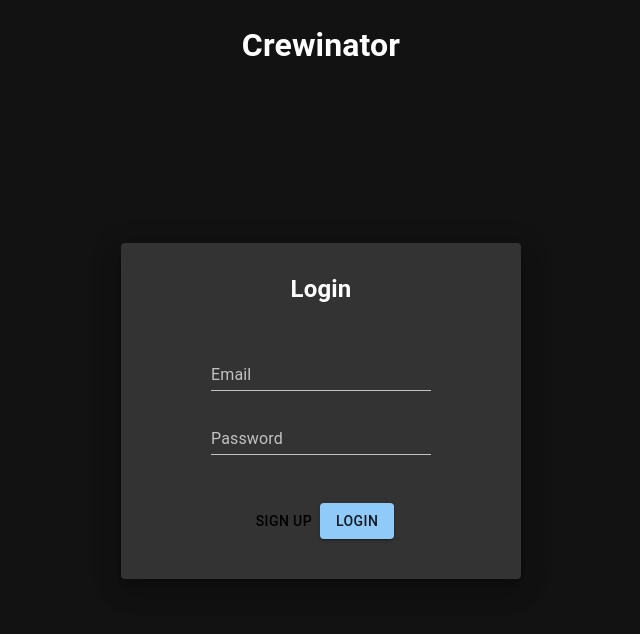
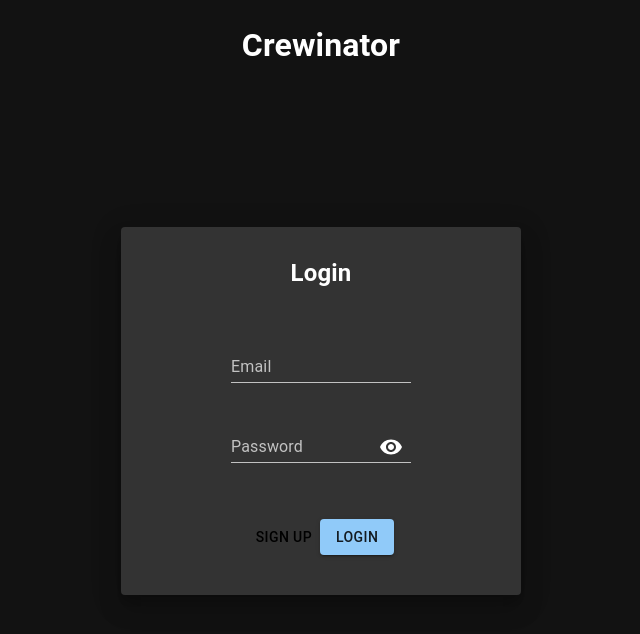
Before and after one commit to NathanAuckett/crewinator, a React (Create React App) app: page / in a window 1280 px wide. Shown: the top 634 px of the page, without its empty margins (319-959 px from the left). Built offline with nearby package versions, Linux system fonts and the light colour scheme.

Commit message:
Added friend selection list to add event page to send event invites

```diff
--- a/src/components/FriendListItem.js
+++ b/src/components/FriendListItem.js
@@ -5,10 +5,8 @@ import Grid from "@mui/material/Unstable_Grid2/Grid2";
 import Checkbox from '@mui/material/Checkbox';
 
 export function FriendListItem(props){
-    const key = props.key;
     const friend = props.friend;
-    const selectionListPusher = props.selectionListPusher;
-    const showSelector = true;//props.showSelector;
+    const selectionMap = props.selectionMap;
 
     return (
         <Grid xs={12}>
@@ -24,17 +22,16 @@ export function FriendListItem(props){
                             <h3>{friend.username}</h3>
                         </Grid>
                     </Grid>
-                    {showSelector ?
+                    {selectionMap ?
                         <Grid display="flex" justifyContent='right' xs={true}>
                             <Grid container direction='column' justifyContent='center'>
                                 <Checkbox onClick={(e) => {
                                     if (e.target.checked){
-                                        selectionListPusher.set(key, friend)
+                                        selectionMap.set(friend.user_id, friend);
                                     }
                                     else{
-                                        selectionListPusher.delete(key);
+                                        selectionMap.delete(friend.user_id);
                                     }
-                                    console.log(selectionListPusher);
                                 }}/>
                             </Grid>
                         </Grid>
--- a/src/components/LoginSignupField.js
+++ b/src/components/LoginSignupField.js
@@ -6,6 +6,14 @@ import Grid from '@mui/material/Unstable_Grid2';
 import Paper from '@mui/material/Paper';
 import TextField from '@mui/material/TextField';
 import Button from '@mui/material/Button';
+import IconButton from '@mui/material/IconButton';
+import FormControl from '@mui/material/FormControl';
+import InputAdornment from '@mui/material/InputAdornment';
+import InputLabel from '@mui/material/InputLabel';
+import Input from '@mui/material/Input';
+
+import Visibility from '@mui/icons-material/Visibility';
+import VisibilityOff from '@mui/icons-material/VisibilityOff';
 
 import { useState } from 'react';
 
@@ -18,7 +26,11 @@ export function LoginSignupField(props) {
     const [username, setUsername] = useState("");
     const [password, setPassword] = useState("");
     const [confirmPassword, setConfirmPassword] = useState("");
+    const [showPassword, setShowPassword] = useState(false);
 
+    function handleClickShowPassword(){
+        setShowPassword((showPassword) => !showPassword);
+    }
 
     function toggleSigningUp(){
         setSigningUp(!signingUp);
@@ -88,7 +100,7 @@ export function LoginSignupField(props) {
                         }
                     </Grid>
                     <Grid>
-                        <TextField variant="standard" label="Email" onChange={(e) => {setEmail(e.target.value)}}/>
+                        <TextField variant="standard" sx={{ m: 1, width: '20ch' }} label="Email" onChange={(e) => {setEmail(e.target.value)}}/>
                     </Grid>
                     {signingUp ?
                         <Grid>
@@ -97,7 +109,25 @@ export function LoginSignupField(props) {
                         : null
                     }
                     <Grid>
-                        <TextField variant="standard" label="Password" onChange={(e) => {setPassword(e.target.value)}}/>
+                        <FormControl sx={{ m: 1, width: '20ch' }} variant="standard">
+                            <InputLabel htmlFor="standard-adornment-password">Password</InputLabel>
+                            <Input
+                                id="standard-adornment-password"
+                                type={showPassword ? 'text' : 'password'}
+                                onChange={(e) => {setPassword(e.target.value)}}
+                                endAdornment={
+                                <InputAdornment position="end">
+                                    <IconButton
+                                        aria-label="toggle password visibility"
+                                        onClick={handleClickShowPassword}
+                                        // onMouseDown={handleMouseDownPassword}
+                                        >
+                                        {showPassword ? <VisibilityOff /> : <Visibility />}
+                                    </IconButton>
+                                </InputAdornment>
+                                }
+                            />
+                        </FormControl>
                     </Grid>
                     {signingUp ?
                         <Grid>
--- a/src/pages/FriendList.js
+++ b/src/pages/FriendList.js
@@ -8,7 +8,7 @@ import { FriendListItem } from '../components/FriendListItem'
 export function FriendList(props){
     const {loginInfo} = useContext(LoginContext);
     const [friends, setFriends] = useState([]);
-    const selectionListPusher = props.selectionListPusher || null; //use to add select friends to array that parent element can
+    const selectionMap = props.selectionMap || null; //use to add select friends to array that parent element can
 
     async function fetchFriends(){
         const response = await fetch("/friends/from-user-id?user_id=" + loginInfo.user_id);
@@ -30,7 +30,7 @@ export function FriendList(props){
                 <h2>Friends</h2>
             </Grid>
             {friends.map((friend) => {
-                return <FriendListItem selectionListPusher={selectionListPusher} key={friend.id} friend={friend}/>
+                return <FriendListItem selectionMap={selectionMap} key={friend.id} friend={friend}/>
             })}
 
         </Grid>
--- a/src/pages/NewEvent.js
+++ b/src/pages/NewEvent.js
@@ -16,20 +16,25 @@ import { DateTimePicker } from '@mui/x-date-pickers/DateTimePicker';
 import { FriendList } from './FriendList';
 
 export function NewEvent() {
+    //Send event first
     const {loginInfo} = useContext(LoginContext);
     const navigate = useNavigate();
 
     const [title, setTitle] = useState("");
     const [dateTime, setDateTime] = useState(dayjs());
     const [imageURL, setImageURL] = useState('');
-    const friendSelectionList = new Map();
+    const selectedFriendMap = new Map();
 
     async function submitEvent(){
-        console.log(dateTime);
-        console.log(dateTime.toISOString());
-        const json = JSON.stringify({"title": title, "start_date_time": dateTime.toISOString().replace('T', ' ').replace('Z', ''), "image_url": imageURL, 'creator_user_id': loginInfo.user_id});
+        console.log("Submitting event:");
+        let json = JSON.stringify({
+            "title": title,
+            "start_date_time": dateTime.toISOString().replace('T', ' ').replace('Z', ''),
+            "image_url": imageURL,
+            'creator_user_id': loginInfo.user_id
+        });
 
-        const response = await fetch("/events/create", {
+        let response = await fetch("/events/create", {
             method: 'POST',
             headers: {
                 'Accept': '*/*',
@@ -40,7 +45,34 @@ export function NewEvent() {
 
         const data = await response.json();
 
-        console.log(data);
+        if (data.result === 200){
+            console.log("Submitting friend requests:");
+            const event_id = data.data.insertId;
+            //Send invites to friends
+            const entries = selectedFriendMap.values();
+            for (let friend of entries){
+                console.log(friend);
+                let json = JSON.stringify({
+                    "event_id": event_id,
+                    'user_id': friend.user_id
+                });
+
+                console.log(json);
+
+                let response = await fetch("/event-invites/create", {
+                    method: 'POST',
+                    headers: {
+                        'Accept': '*/*',
+                        'Content-Type': 'application/json'
+                    },
+                    body: json
+                });
+
+                let data = await response.json();
+
+                console.log(data);
+            }
+        }
         navigate("/dashboard");
     }
 
@@ -80,7 +112,7 @@ export function NewEvent() {
                         <Grid width={'100%'} textAlign="center">
                             <h3>Invite friends</h3>
                             <div style={{height: '200px', overflowY: 'scroll', overflowX: 'hidden'}}>
-                                <FriendList selectionListPusher={friendSelectionList}/>
+                                <FriendList selectionMap={selectedFriendMap}/>
                             </div>
                         </Grid>
                         <Grid width={"80%"} textAlign="center">
@@ -96,7 +128,6 @@ export function NewEvent() {
                             }
                         </Grid>
                         <Grid>
-                            <Button onClick={() => {console.log(friendSelectionList)}} >lmao</Button>
                             <Button variant="contained" onClick={submitEvent}>Create Event</Button>
                         </Grid>
                     </Grid>
@@ -104,5 +135,4 @@ export function NewEvent() {
             </Grid>
         </Grid>
     )
-
 }
```
